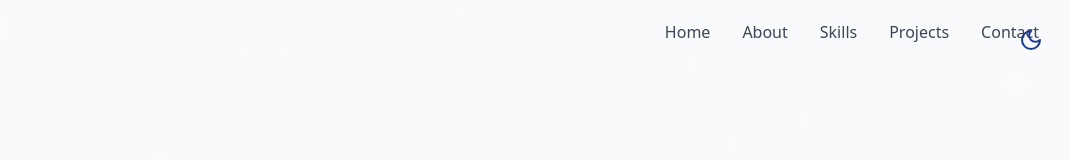
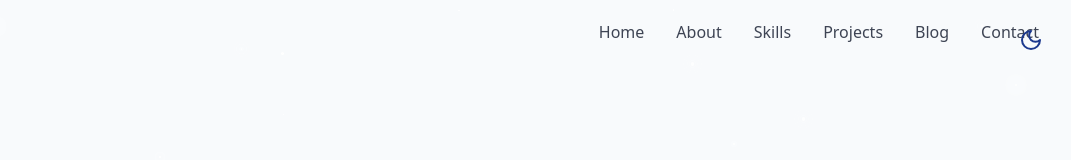
Before and after one commit to Thisen-Ekanayake/thisen-ekanayake.github.io, a React (Vite) app: page / in a window 1280 px wide. Shown: the top 160 px of the page, without its empty margins (209-1280 px from the left). Built offline with nearby package versions, Linux system fonts and the light colour scheme.

Commit message:
added blog section

```diff
--- a/src/components/Navbar.jsx
+++ b/src/components/Navbar.jsx
@@ -7,6 +7,7 @@ const navItems = [
   { name: "About", href: "#about" },
   { name: "Skills", href: "#skills" },
   { name: "Projects", href: "#projects" },
+  { name: "Blog", href: "#blog" },
   { name: "Contact", href: "#contact" },
 ];
 
```
